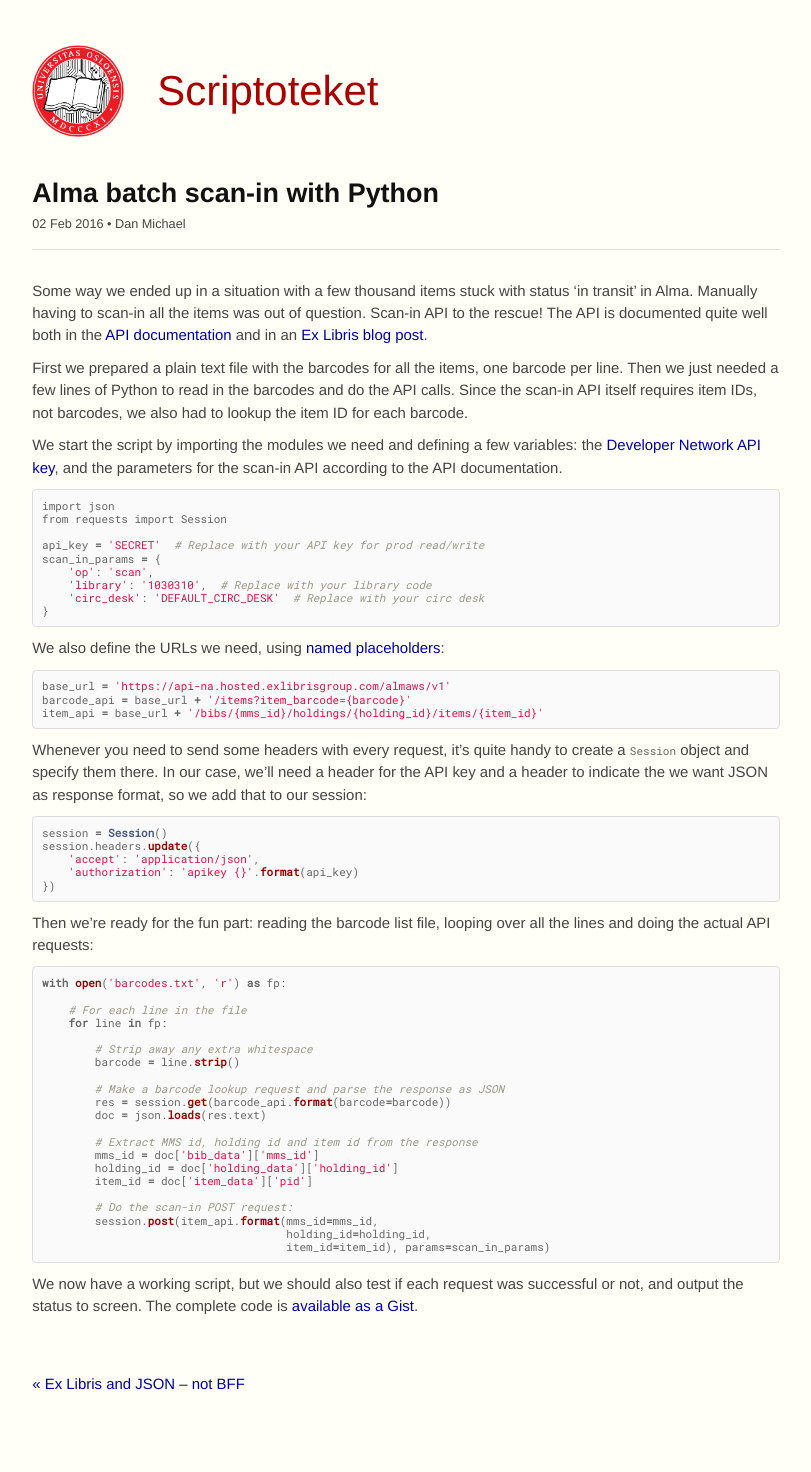
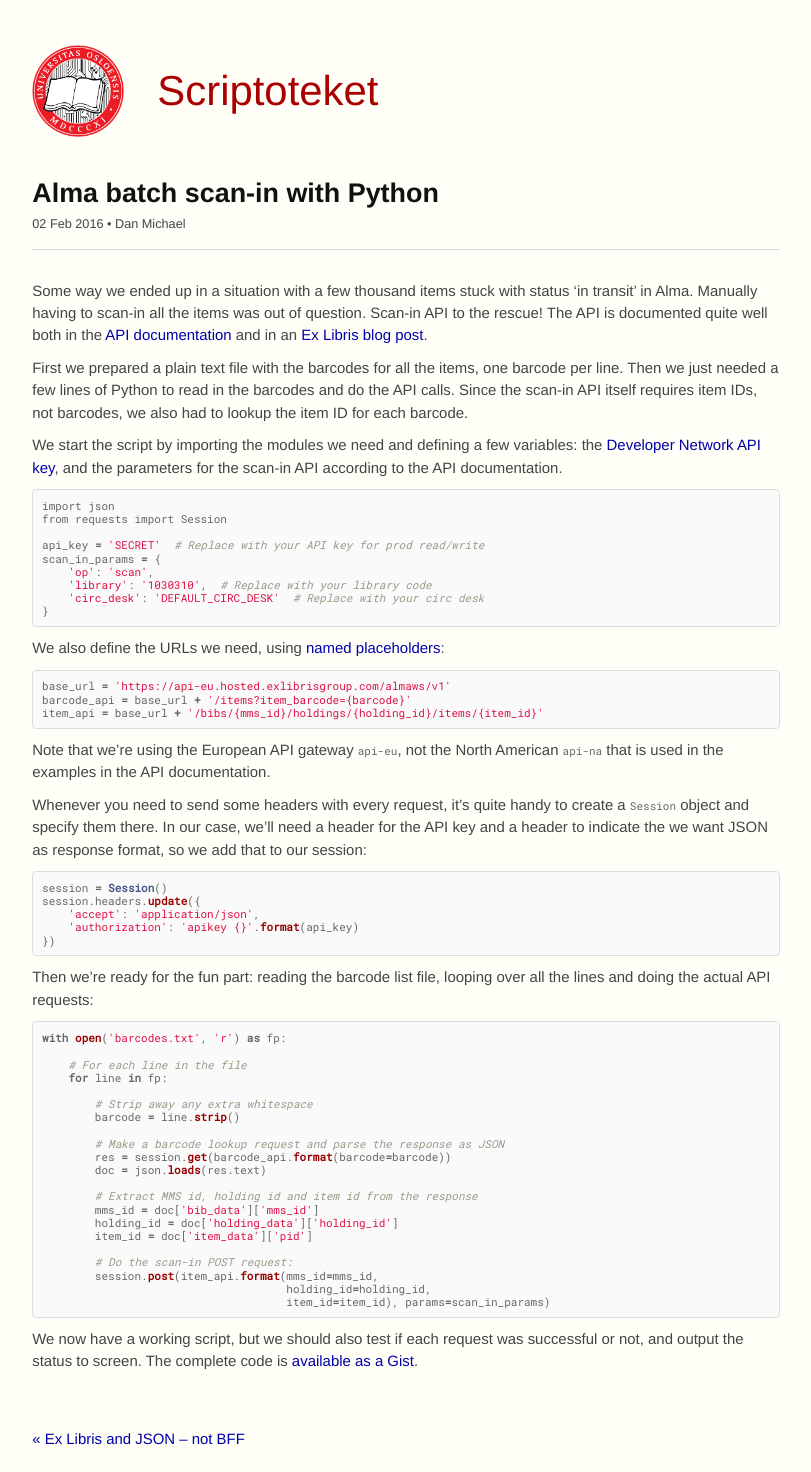
Before and after one commit to scriptotek/scriptotek.github.io, a Jekyll site: the page built from _posts/2016-02-02-alma-scan-in-api.md, in a window 1280 px wide. Shown: the whole page, without its empty margins (234-1045 px from the left). Built offline with Jekyll 4.4.1, drawn with Linux system fonts in a browser that asks for light colours; comment, search, counter and statistics services are not loaded; before the commit the page ends 1418 px from its top, so only the background shows below that.

Commit message:
Add note about gateway

````diff
--- a/_posts/2016-02-02-alma-scan-in-api.md
+++ b/_posts/2016-02-02-alma-scan-in-api.md
@@ -28,10 +28,13 @@
 We also define the URLs we need, using [named placeholders](https://pyformat.info/#named_placeholders):
 
 ```python
-base_url = 'https://api-na.hosted.exlibrisgroup.com/almaws/v1'
+base_url = 'https://api-eu.hosted.exlibrisgroup.com/almaws/v1'
 barcode_api = base_url + '/items?item_barcode={barcode}'
 item_api = base_url + '/bibs/{mms_id}/holdings/{holding_id}/items/{item_id}'
 ```
+
+Note that we're using the European API gateway `api-eu`, not the North American
+`api-na` that is used in the examples in the API documentation.
 
 Whenever you need to send some headers with every request, it's quite handy
 to create a `Session` object and specify them there. In our case, we'll need
@@ -48,6 +51,7 @@
 
 Then we're ready for the fun part: reading the barcode list file,
 looping over all the lines and doing the actual API requests:
+
 
 ```python
 with open('barcodes.txt', 'r') as fp:
````
Also changed, not shown: other parts of _posts/2016-02-02-alma-scan-in-api.md (+1 -1 lines).
